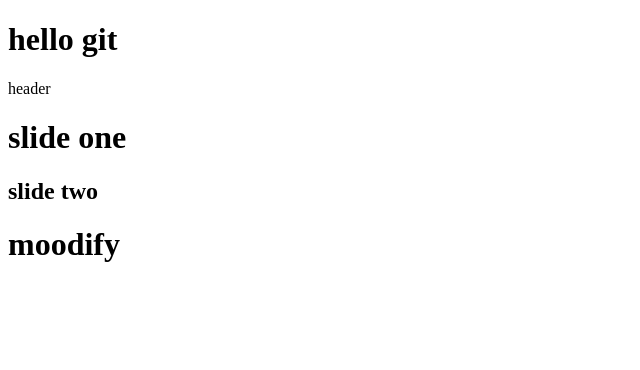
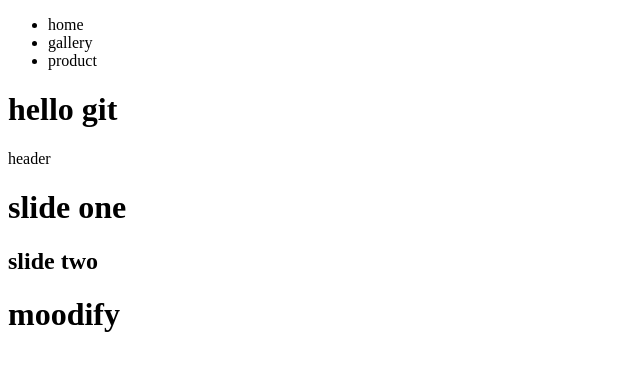
Before and after one commit to farimasaberi82-del/gitprojectone, a plain HTML site: page index.html in a window 1280 px wide. Shown: the whole page, without its empty margins (0-640 px from the left). Drawn offline with Linux system fonts and the light colour scheme.

Commit message:
navigation created

```diff
--- a/index.html
+++ b/index.html
@@ -6,6 +6,13 @@
   <title>Document</title>
 </head>
 <body>
+  <nav>
+    <ul>
+      <li>home </li>
+      <li>gallery</li>
+      <li>product</li>
+    </ul>
+  </nav>
   <h1>hello git</h1>
   <header>header</header>
   <div class="slider">
```
